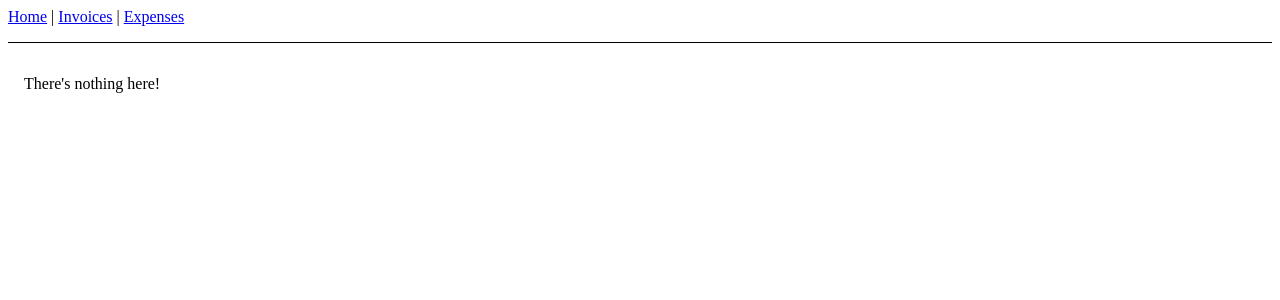
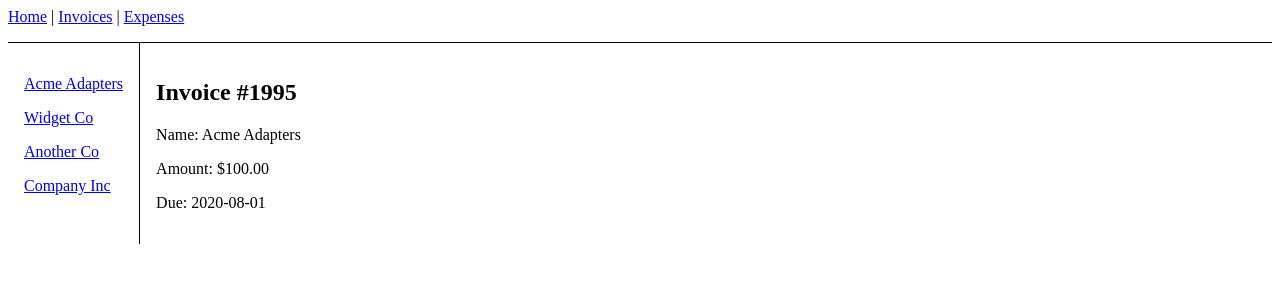
Before and after one commit to Ofice0313/tutorial-react-router-dom, a React (Vite) app in the folder react-router/: page /invoices/1995 in a window 1280 px wide. Shown: the top 300 px of the page. Built offline with nearby package versions, Linux system fonts and the light colour scheme.

Commit message:
Reading URL Params

```diff
--- a/react-router/src/data.ts
+++ b/react-router/src/data.ts
@@ -31,3 +31,7 @@
 export function getInvoices() {
   return invoices;
 }
+
+export function getInvoice(number: number) {
+  return invoices.find(invoice => invoice.number === number);
+}
--- a/react-router/src/main.tsx
+++ b/react-router/src/main.tsx
@@ -5,6 +5,7 @@
 import Invoices from './routes/Invoices/index.tsx'
 import Expenses from './routes/Expenses/index.tsx'
 import NotFound from './routes/NotFound/index.tsx'
+import Invoice from './routes/Invoices/Invoice/index.tsx'
 
 createRoot(document.getElementById('root')!).render(
   <StrictMode>
@@ -12,7 +13,9 @@
       <Routes>
         <Route path="/" element={<App />} >
           <Route path='expenses' element={<Expenses />} />
-          <Route path='invoices' element={<Invoices />} />
+          <Route path='invoices' element={<Invoices />} >
+            <Route path=":invoiceId" element={<Invoice/>} />
+          </Route>
           <Route
             path='*' element={<NotFound />}
           />
--- /dev/null
+++ b/react-router/src/routes/Invoices/Invoice/index.tsx
@@ -0,0 +1,16 @@
+import { useParams } from "react-router-dom";
+import { getInvoice } from "../../../data";
+
+export default function Invoice() {
+    const params = useParams();
+
+    const invoice = getInvoice(Number(params.invoiceId));
+    return(
+        <main style={{ padding: "1rem" }}>
+            <h2>Invoice #{invoice?.number}</h2>
+            <p>Name: {invoice?.name}</p>
+            <p>Amount: {invoice?.amount}</p>
+            <p>Due: {invoice?.due}</p>
+        </main>
+    );
+}
--- a/react-router/src/routes/Invoices/index.tsx
+++ b/react-router/src/routes/Invoices/index.tsx
@@ -1,4 +1,4 @@
-import { Link } from "react-router-dom";
+import { Link, Outlet } from "react-router-dom";
 import { getInvoices } from "../../data"
 
 export default function Invoices() {
@@ -21,7 +21,7 @@
                     </Link>
                 ))}
             </nav>
-
+            <Outlet />
         </div>
     )
 }
```
